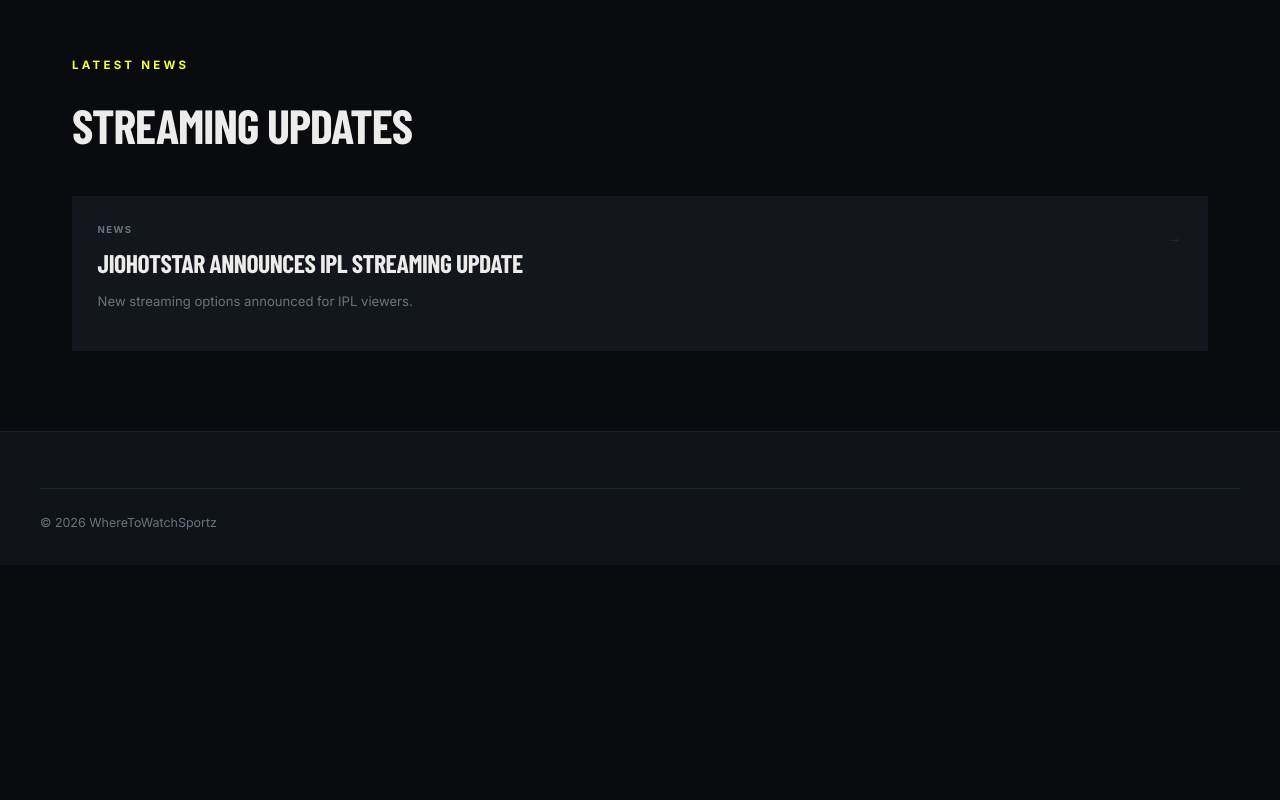
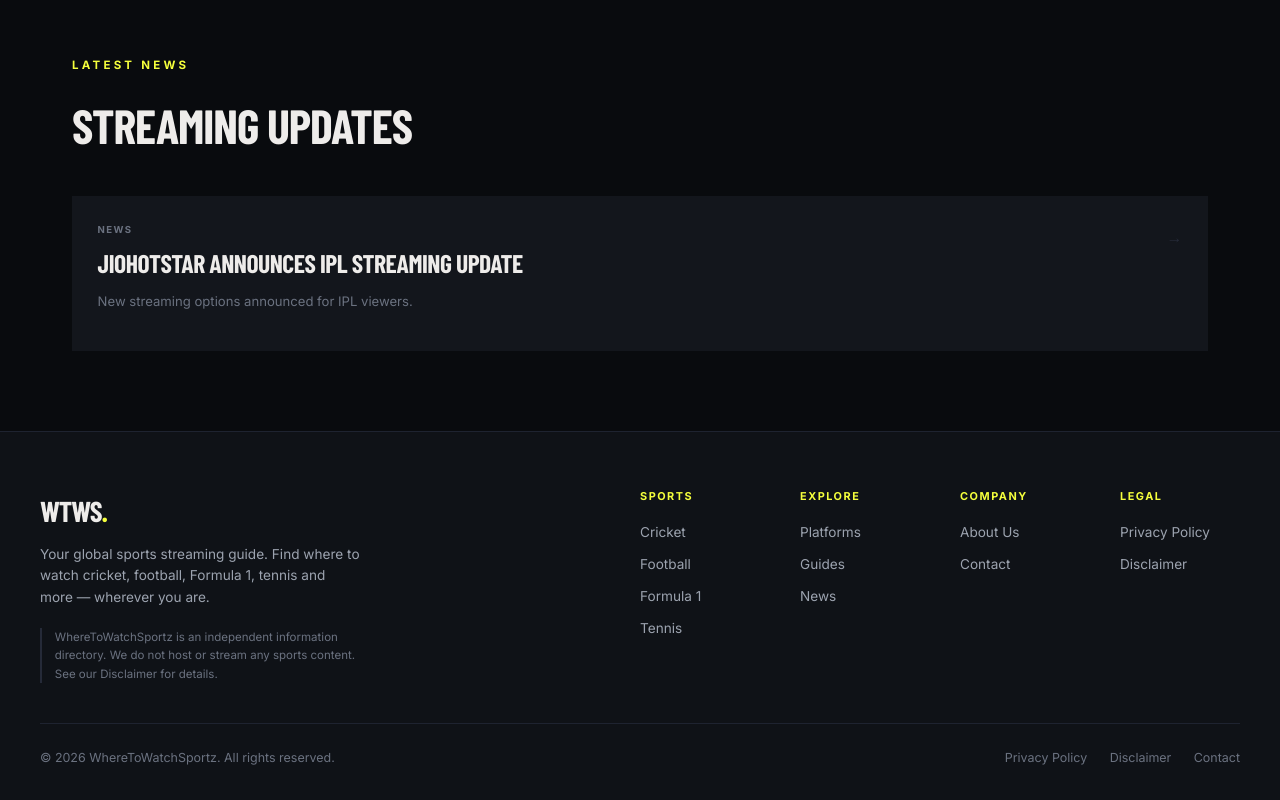
Before and after one commit to kbiswas326/wheretowatchsportz, an Eleventy site: page wtws/src/index.njk in a window 1280 px wide. Shown: the part 2391-3191 px from the top of the page. Before the commit the page ends 2956 px from the top, so only its background shows below. Built offline with nearby package versions, Linux system fonts and the light colour scheme; Eleventy itself is replaced by a stand-in of ours; files that its build step writes are made by us from their sources; a web font is replaced by a local one.

Commit message:
Enhance footer with additional navigation and branding

```diff
--- a/wtws/src/layouts/base.njk
+++ b/wtws/src/layouts/base.njk
@@ -98,9 +98,55 @@ permalink: false
 {{ content | safe }}
 
 <footer class="footer">
+
+  <div class="footer-top">
+
+    <div class="footer-brand-col">
+      <div class="footer-logo">WTWS<span class="dot">.</span></div>
+      <p class="footer-tagline">Your global sports streaming guide. Find where to watch cricket, football, Formula 1, tennis and more — wherever you are.</p>
+      <p class="footer-disclaimer">WhereToWatchSportz is an independent information directory. We do not host or stream any sports content. See our <a href="/disclaimer/">Disclaimer</a> for details.</p>
+    </div>
+
+    <div class="footer-nav">
+      <div class="footer-col">
+        <span class="footer-col-title">Sports</span>
+        <a href="/sport/cricket/">Cricket</a>
+        <a href="/sport/football/">Football</a>
+        <a href="/sport/f1/">Formula 1</a>
+        <a href="/sport/tennis/">Tennis</a>
+      </div>
+
+      <div class="footer-col">
+        <span class="footer-col-title">Explore</span>
+        <a href="/platform/">Platforms</a>
+        <a href="/guide/">Guides</a>
+        <a href="/news/">News</a>
+      </div>
+
+      <div class="footer-col">
+        <span class="footer-col-title">Company</span>
+        <a href="/about/">About Us</a>
+        <a href="/contact/">Contact</a>
+      </div>
+
+      <div class="footer-col">
+        <span class="footer-col-title">Legal</span>
+        <a href="/privacy-policy/">Privacy Policy</a>
+        <a href="/disclaimer/">Disclaimer</a>
+      </div>
+    </div>
+
+  </div>
+
   <div class="footer-bottom">
-    <p>© 2026 WhereToWatchSportz</p>
+    <p>© 2026 WhereToWatchSportz. All rights reserved.</p>
+    <div class="footer-bottom-links">
+      <a href="/privacy-policy/">Privacy Policy</a>
+      <a href="/disclaimer/">Disclaimer</a>
+      <a href="/contact/">Contact</a>
+    </div>
   </div>
+
 </footer>
 
 <script src="/js/main.js"></script>
```
